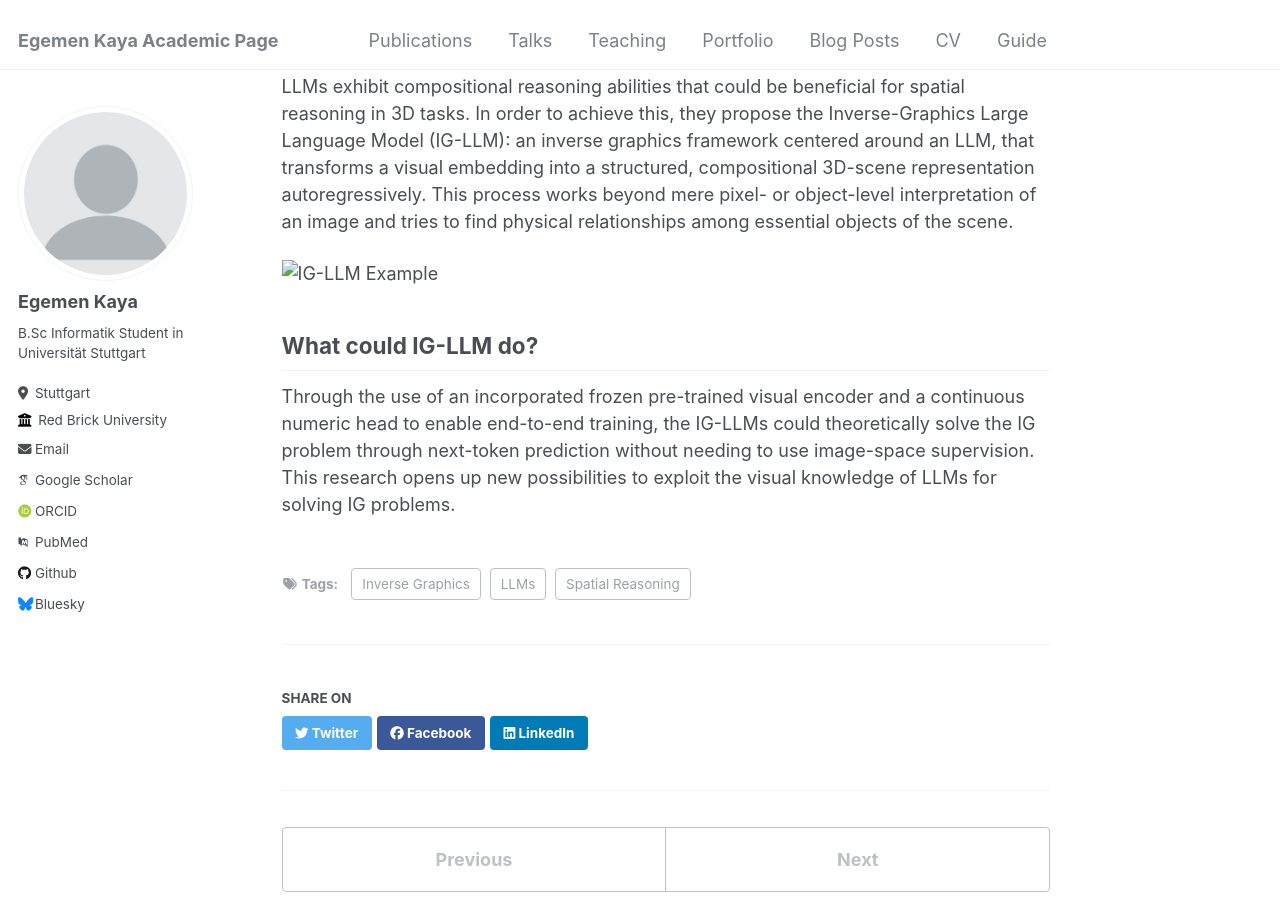
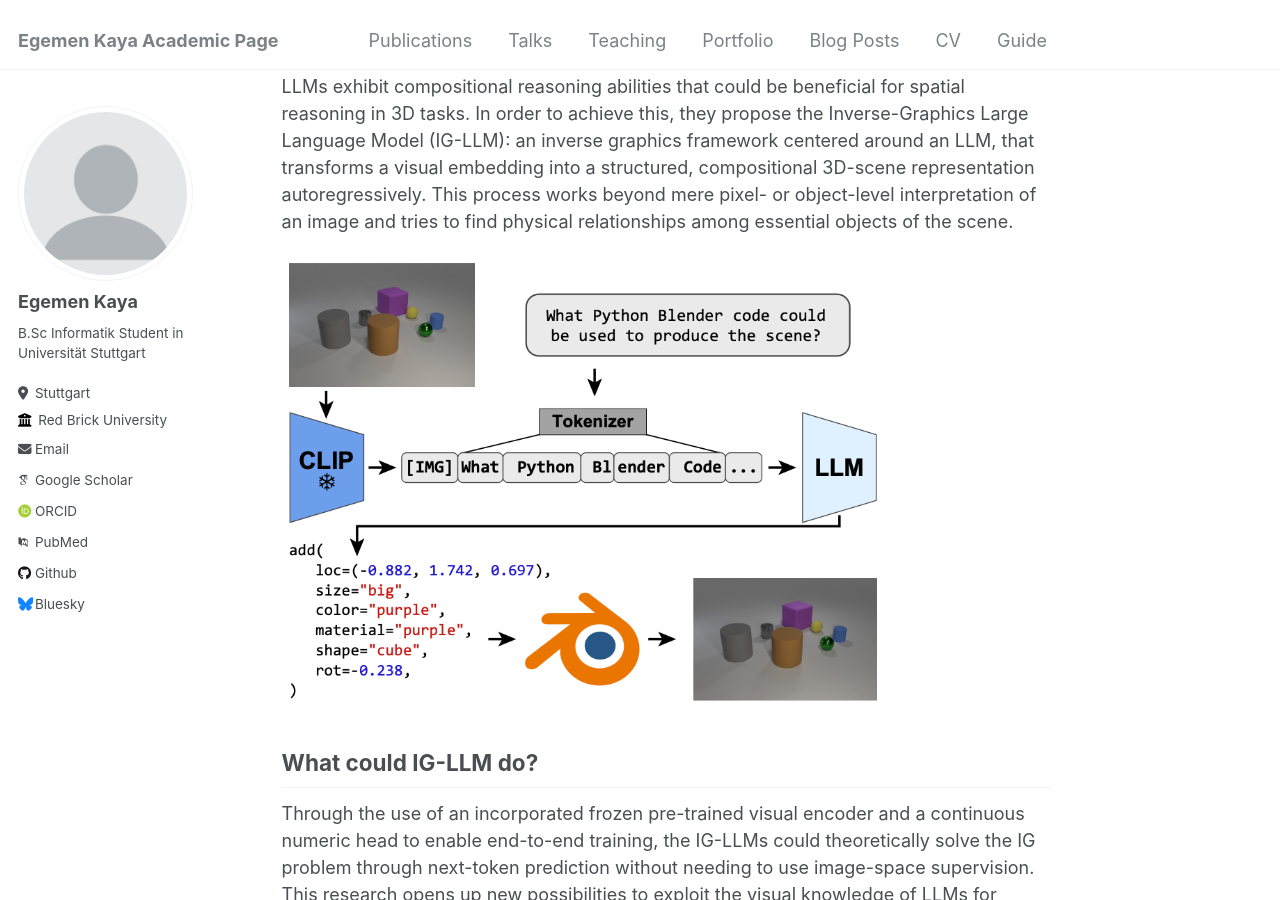
Before and after one commit to egemeenkaya/egemeenkaya.github.io, a Jekyll site: the page built from _posts/2015-08-14-blog-post-4.md, in a window 1280 px wide and 900 px high, scrolled down 505 px. Built offline with Jekyll 4.4.1, drawn with Linux system fonts in a browser that asks for light colours; some web fonts are replaced.

Commit message:
Update 2015-08-14-blog-post-4.md pic1

```diff
--- a/_posts/2015-08-14-blog-post-4.md
+++ b/_posts/2015-08-14-blog-post-4.md
@@ -13,7 +13,7 @@ The biggest problem with IG is that it is very difficult to generalize features
 
 The authors are planning to leverage the proficiency of Large Language Models (LLMs) as LLMs exhibit compositional reasoning abilities that could be beneficial for spatial reasoning in 3D tasks. In order to achieve this, they propose the Inverse-Graphics Large Language Model (IG-LLM): an inverse graphics framework centered around an LLM, that transforms a visual embedding into a structured, compositional 3D-scene representation autoregressively. This process works beyond mere pixel- or object-level interpretation of an image and tries to find physical relationships among essential objects of the scene.
 
-<img src="egemeenkaya.github.io/images/ig-llm-blenderpipe.png" alt="IG-LLM Example" align="center" width="600"/>
+<img src="/egemeenkaya.github.io/images/ig-llm-blenderpipe.png" alt="IG-LLM Example" align="center" width="600"/>
 
 What could IG-LLM do?
 ------
```
